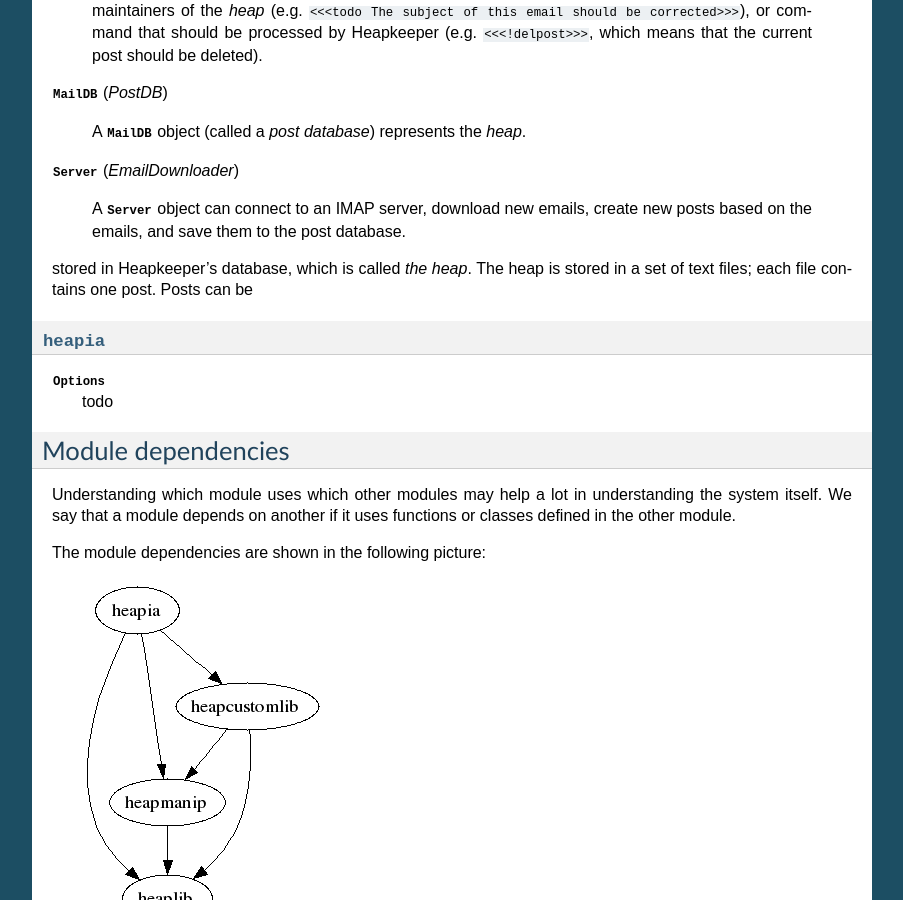
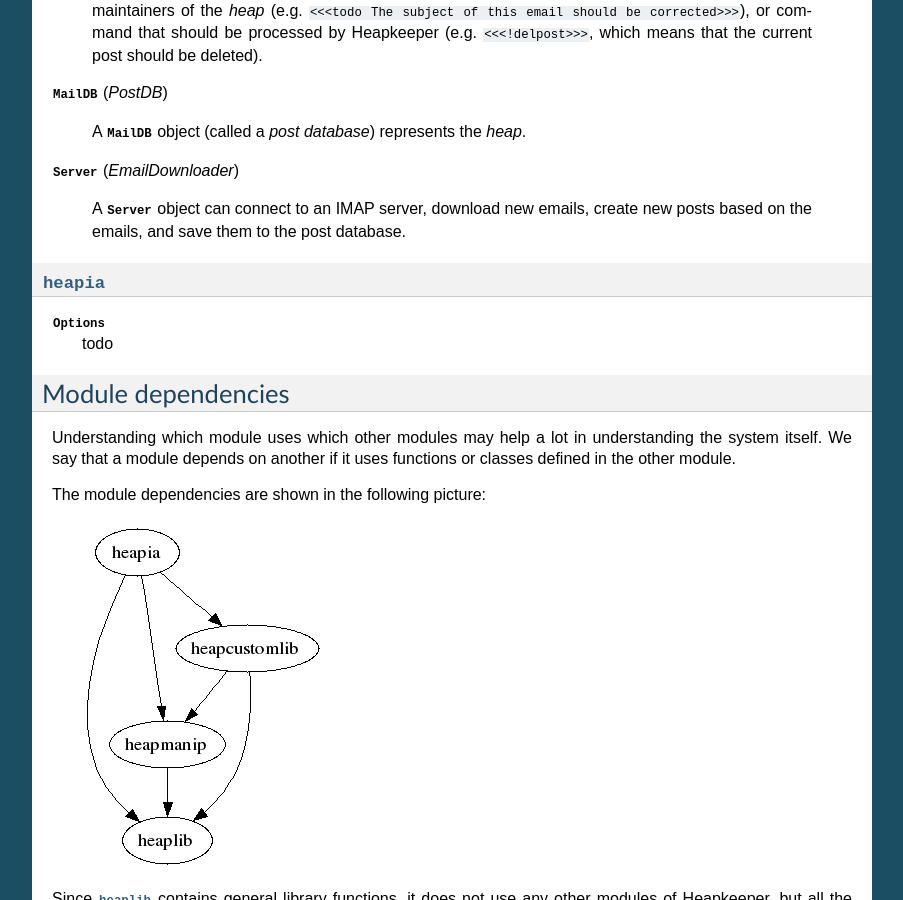
Before and after one commit to hcs42/heapkeeper-old, a Sphinx documentation site: the page built from doc/architecture.rst, in a window 1280 px wide and 900 px high, scrolled down 2291 px. Shown: the whole window, without its empty margins (198-1101 px from the left). Built offline with Sphinx 7.4.7, drawn with Linux system fonts in a browser that asks for light colours.

Commit message:
Dev/Arch: garbage removed

```diff
--- a/doc/architecture.rst
+++ b/doc/architecture.rst
@@ -144,9 +144,6 @@ but later it may be modified in the *heap*.
     emails, create new posts based on the emails, and save them to the
     post database.
 
-stored in Heapkeeper's database, which is called *the heap*. The heap is
-stored in a set of text files; each file contains one post. Posts can be
-
 :mod:`heapia`
 ^^^^^^^^^^^^^
 
```
